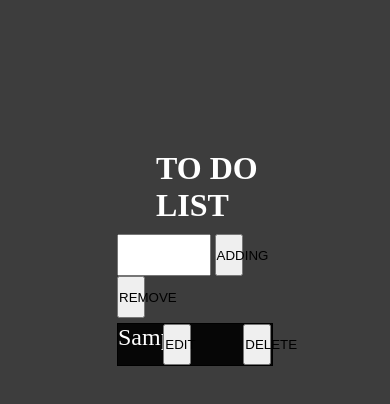
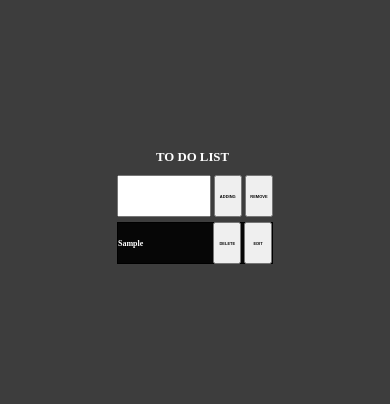
Before and after one commit to uzairahmed-uzzi/TODO_APP, a plain HTML site: page index.html in a window 390 px wide. Both pictures are taken after typing "Sample" into the empty fields and a click on the button "ADDING". Drawn offline with Linux system fonts and the light colour scheme.

Commit message:
Add files via upload

```diff
--- a/index.html
+++ b/index.html
@@ -15,12 +15,14 @@
 
     <div id="wrappersub">
         <h1>TO DO LIST</h1>
-        <input type="text" name="" id="input">
+        <div id="wrapper">
+        <input type="text" name=""  id="input" class="input">
         <button type="submit" id="add" onclick="adding()">ADDING</button>
         <button type="submit" id="remove" onclick="deleting()">REMOVE</button>
-
+    </div>
         <ul id="list">
         </ul>
+
     </div>
 </body>
 <script src="script.js"></script>
--- a/script.js
+++ b/script.js
@@ -17,7 +17,10 @@ function adding() {
     var btn1 = document.createElement("button");
     btn1.innerHTML = "EDIT";
     btn1.setAttribute("onclick", "editlist(this)");
-    var text = document.createTextNode(input.value);
+    var text = document.createElement("p");
+    text.setAttribute("class","texts");
+    text.innerText=input.value;
+
 
     li.appendChild(text);
     li.appendChild(btn);
@@ -40,9 +43,22 @@ function dellist(e) {
 }
 
 function editlist(f) {
-    var a = f.parentNode.firstChild.nodeValue;
-    console.log(a);
-    var b = prompt("EDIT VALUE", a);
-    f.parentNode.childNodes[0].nodeValue = b;
+    const val = f.parentNode.firstChild.firstChild.nodeValue;
+
+    if(val!=HTMLElement){
+    takeInput(f,val);
+}
 
 }
+ function takeInput(f,val){
+    f.parentNode.innerHTML=`<input type="texts" class="input update-input" value="${val}"> <button class="updatebuttons" onclick="update(this,'${val}')">UPDATE</button><button class="updatebuttons" onclick="update(this,'${val}')">CANCEL</button>`;
+}
+function update(f,pval){
+    const val=f.parentNode.firstChild.value;
+    if (val!=pval){
+    f.parentNode.innerHTML=`<p class="texts">${val}</p><button onclick="editlist(this)">EDIT</button><button onclick="dellist(this)">DELETE</button>`;
+    }
+    else{
+    f.parentNode.innerHTML=`<p class="texts">${pval}</p><button onclick="editlist(this)">EDIT</button><button onclick="dellist(this)">DELETE</button>`;
+    }
+}
--- a/style.css
+++ b/style.css
@@ -10,7 +10,9 @@ body {
 }
 
 #wrapper {
-    width: 100vw;
+    /* width: 100vw; */
+    display: flex;
+    justify-content: space-between;
 }
 
 h1 {
@@ -29,7 +31,7 @@ button {
     width: 18%;
 }
 
-#input {
+.input,.texts {
     width: 60%;
     height: 5vh;
 }
@@ -39,21 +41,65 @@ button {
     margin: 5px 0;
     border: 1px solid black;
     display: flex;
+    justify-content: space-between;
+    align-items: center;
     background-color: rgba(0, 0, 0, 0.897);
     position: relative;
     height: 5vh;
     color: white;
     text-align: center;
 }
+.texts{
+    display: flex;
+    align-items: center;
+}
+#list{
+    display: block;
+    height: 30vh;
+    overflow-y: scroll;
 
-.listelements>button:first-child,
-.listelements>button:nth-of-type(2) {
-    position: absolute;
-    right: 1px;
-    height: 100%;
-    width: 18%;
 }
 
-.listelements>button:nth-of-type(2) {
-    margin-right: 80px;
+::-webkit-scrollbar {
+    width: 6px;
+  }
+
+
+::-webkit-scrollbar-track {
+
+    border-radius: 5px;
+  }
+
+  ::-webkit-scrollbar-thumb {
+    background: rgb(0, 0, 0);
+    border-radius: 10px;
+  }
+
+
+  ::-webkit-scrollbar-thumb:hover {
+    background: #898989;
+  }
+
+@media screen and (max-width:736px){
+    body button,.listelements{
+    font-size: 0.5em;
+    }
+    .listelements .texts{
+        font-size: 1.5em;
+    }
+    h1{
+        font-size: 80%;
+    }
 }
+@media screen and (max-width:450px){
+    body button,.listelements{
+    font-size: 4px;
+    font-weight: bolder;
+    }
+    .listelements .texts{
+        font-size: 2em;
+    }
+    h1{
+        font-size: 80%;
+    }
+}
```
